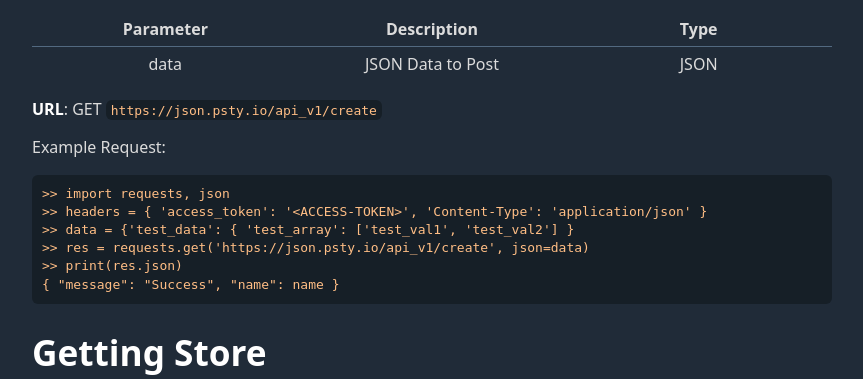
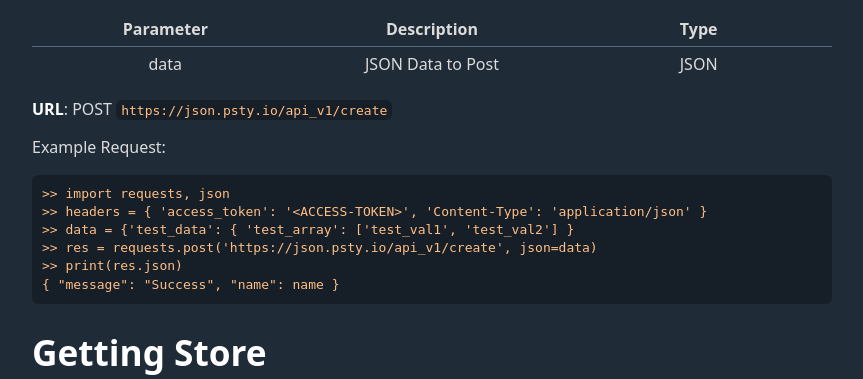
Before and after one commit to M4cs/jsonsty, a Flask app: page /api_documentation in a window 1280 px wide. Shown: the part 976-1355 px from the top of the page, without its empty margins (208-1071 px from the left). Run offline with Flask 2, Linux system fonts and the light colour scheme; parts of the project's set-up code (start-up, migrations or seed data) failed here and were passed over; some libraries are stand-ins or nearby versions.

Commit message:
Fix Docs

```diff
--- a/app/templates/docs.html
+++ b/app/templates/docs.html
@@ -91,13 +91,13 @@
             </tr>
         </tbody>
     </table>
-    <p class="has-line-data" data-line-start="38" data-line-end="39"><strong>URL</strong>: GET
+    <p class="has-line-data" data-line-start="38" data-line-end="39"><strong>URL</strong>: POST
         <code>https://json.psty.io/api_v1/create</code></p>
     <p class="has-line-data" data-line-start="40" data-line-end="41">Example Request:</p>
     <pre><code class="has-line-data" data-line-start="43" data-line-end="50" class="language-python">&gt;&gt; <span class="hljs-keyword">import</span> requests, json
 &gt;&gt; headers = { <span class="hljs-string">'access_token'</span>: <span class="hljs-string">'&lt;ACCESS-TOKEN&gt;'</span>, <span class="hljs-string">'Content-Type'</span>: <span class="hljs-string">'application/json'</span> }
 &gt;&gt; data = {<span class="hljs-string">'test_data'</span>: { <span class="hljs-string">'test_array'</span>: [<span class="hljs-string">'test_val1'</span>, <span class="hljs-string">'test_val2'</span>] }
-&gt;&gt; res = requests.get(<span class="hljs-string">'https://json.psty.io/api_v1/create'</span>, json=data)
+&gt;&gt; res = requests.post(<span class="hljs-string">'https://json.psty.io/api_v1/create'</span>, json=data)
 &gt;&gt; print(res.json)
 { <span class="hljs-string">"message"</span>: <span class="hljs-string">"Success"</span>, <span class="hljs-string">"name"</span>: name }
 </code></pre>
```
